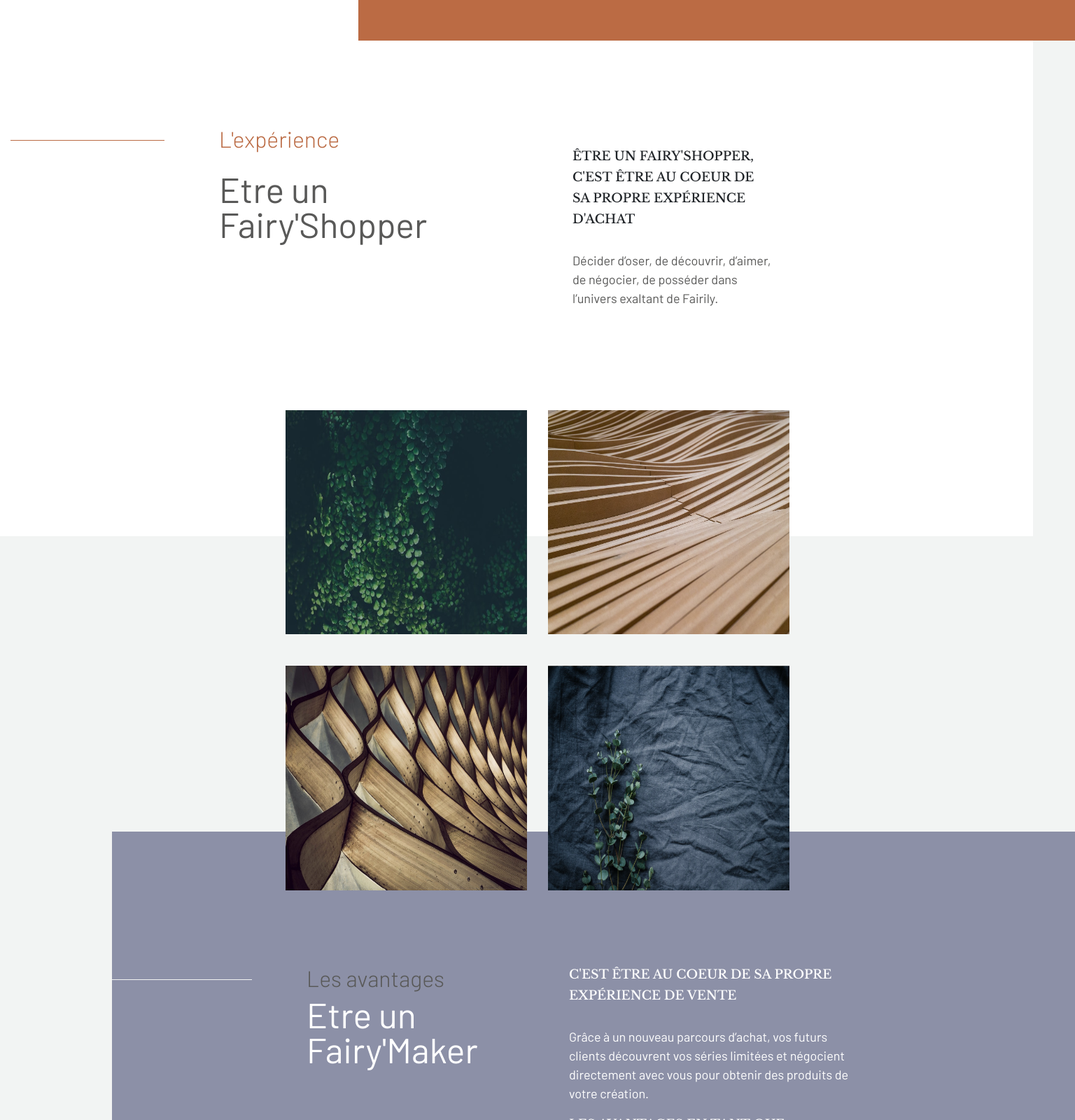
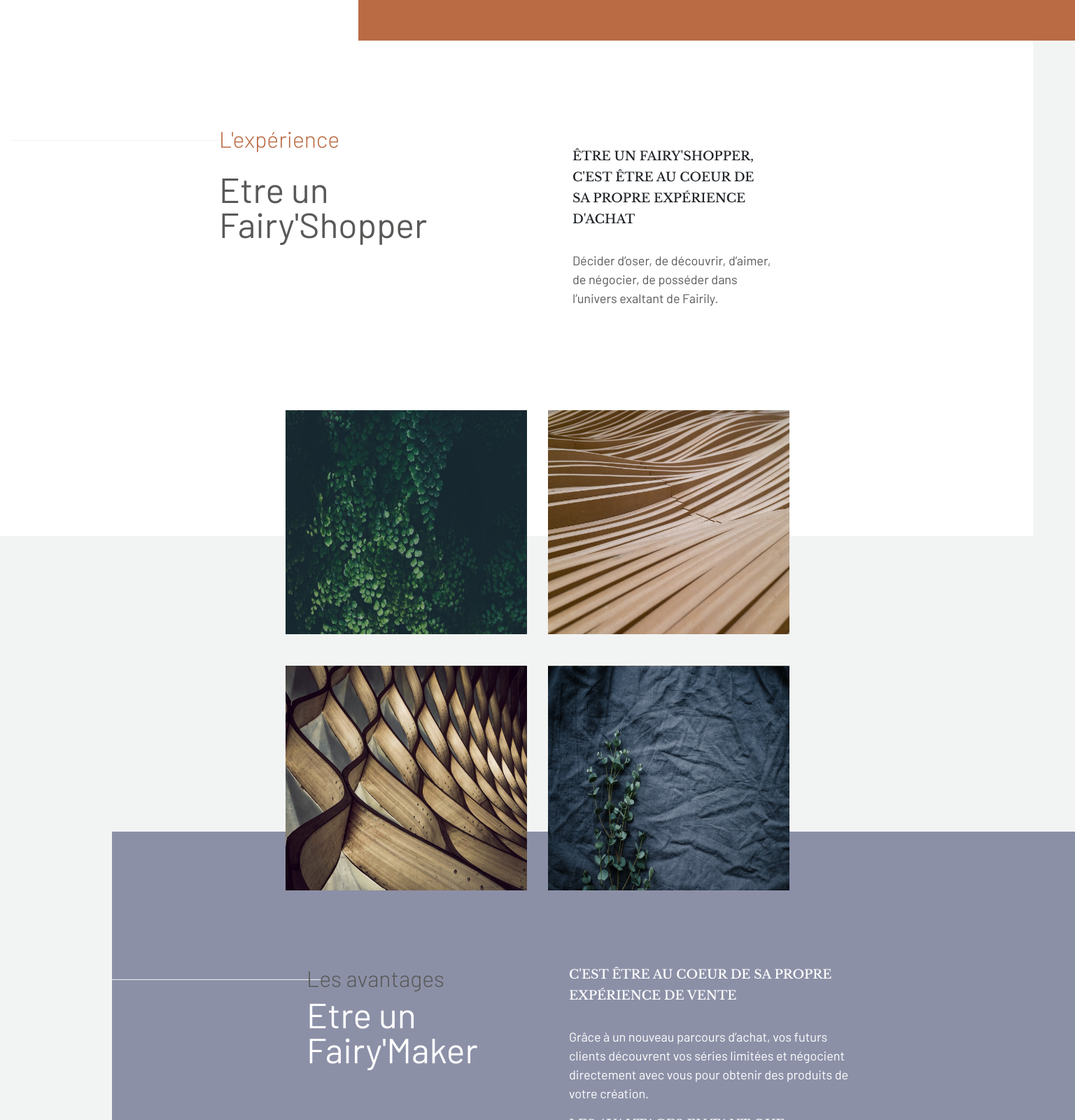
Before and after one commit to weblymit/fairily, a Gatsby site: page / in a window 1536 px wide. Shown: the part 3691-5291 px from the top of the page at 70% size. Built offline with nearby package versions, Linux system fonts and the light colour scheme; Gatsby itself is replaced by a stand-in of ours.

Commit message:
fix line media up 1500px

```diff
--- a/src/styles/global.scss
+++ b/src/styles/global.scss
@@ -26,6 +26,11 @@ html {
     position: relative;
     left: 0px;
     bottom: -22px;
+
+    @media (min-width: 1500px) {
+      border-left: 300px solid #f2f4f3;
+
+    }
   }
 
 
@@ -36,6 +41,11 @@ html {
     left: 0px;
     bottom: -212px;
     // z-index: 1;
+
+    @media (min-width: 1500px) {
+      border-left: 300px solid #f2f4f3;
+
+    }
   }
 }
 
```
